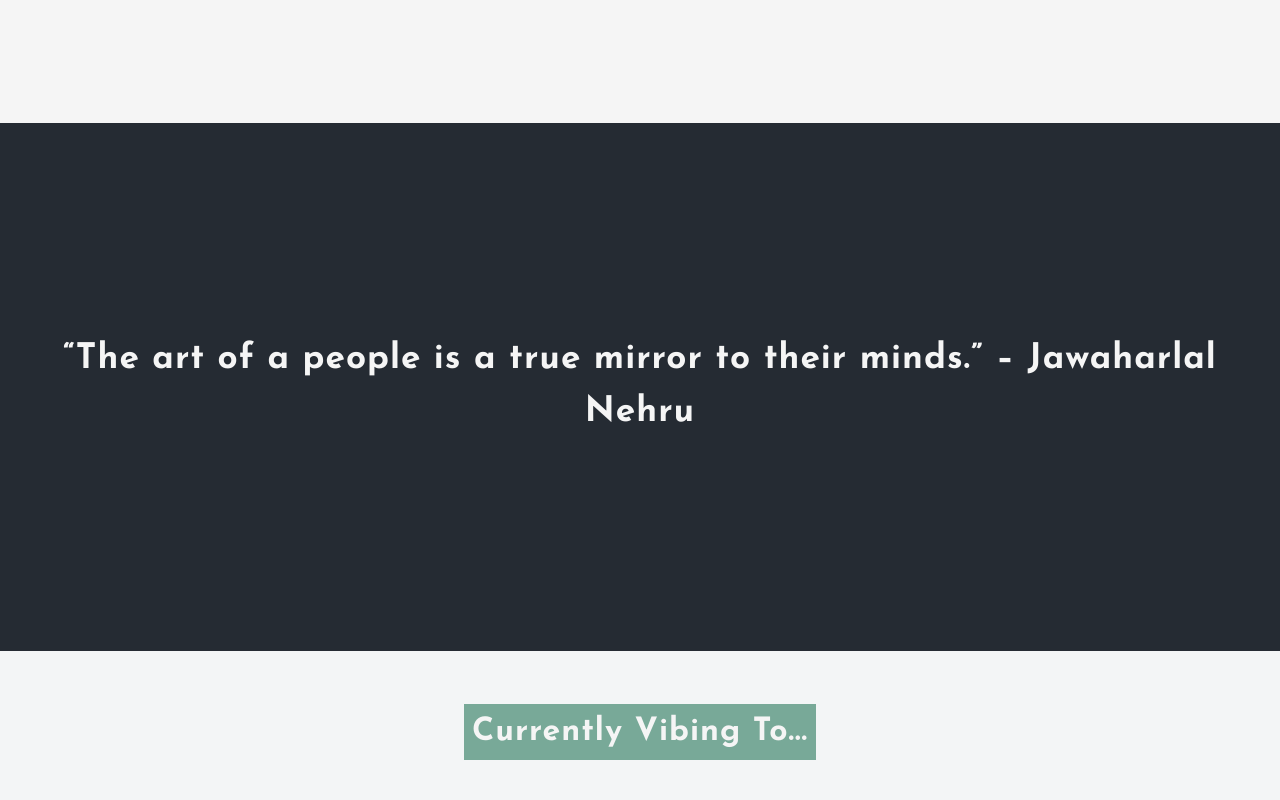
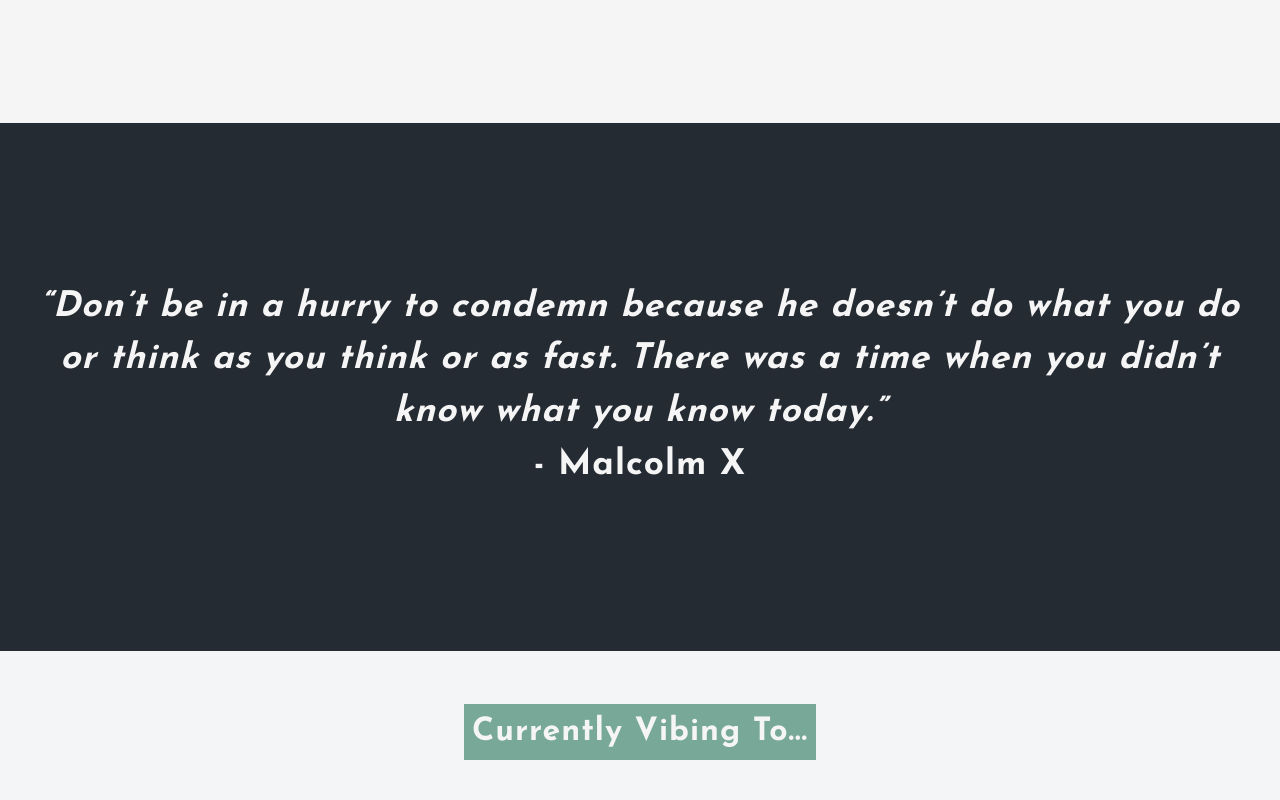
Before and after one commit to ryangrunest/react-portfolio, a Next.js app: page / in a window 1280 px wide. Shown: the part 1800-2600 px from the top of the page. Built offline with nearby package versions, Linux system fonts and the light colour scheme; a web font is replaced by a local one.

Commit message:
add redux dependencies. update quote on homepage

```diff
--- a/components/DefaultLayout.js
+++ b/components/DefaultLayout.js
@@ -2,11 +2,11 @@ import MyHeader from "./DefaultHeader";
 import MyHead from "./DefaultHead";
 import Footer from "./DefaultFooter";
 
-export default function Layout({ children, page }) {
+export default function Layout({ children, page, wrapper }) {
   return (
     <>
       <MyHead page={page} />
-      <div id="default-layout">
+      <div id="default-layout" className={wrapper}>
         <MyHeader />
         {children}
         <Footer />
--- a/components/NavMenu.js
+++ b/components/NavMenu.js
@@ -20,11 +20,12 @@ class NavMenu extends Component {
               <a onClick={this.props.click}>Blog</a>
             </Link>
           </li>
+          <li>
+            <Link href="/work">
+              <a onClick={this.props.click}>Work</a>
+            </Link>
+          </li>
         </ul>
-
-        {/* <Link href="/shop">
-        <a>Shop</a>
-      </Link> */}
       </div>
     );
   }
--- a/package.json
+++ b/package.json
@@ -18,18 +18,23 @@
     "@fortawesome/fontawesome-svg-core": "^1.2.35",
     "@fortawesome/free-solid-svg-icons": "^5.15.3",
     "@fortawesome/react-fontawesome": "^0.1.14",
+    "@reduxjs/toolkit": "^1.6.1",
     "axios": "^0.21.1",
     "babel-plugin-graphql-js-client-transform": "^1.1.1",
     "cross-fetch": "^3.1.4",
     "isomorphic-unfetch": "^3.1.0",
     "moment": "^2.29.1",
     "next": "^11.0.1",
+    "next-redux-wrapper": "^7.0.2",
     "node-fetch": "^2.6.1",
     "postcss": "^8.3.5",
     "react": "^17.0.2",
     "react-dom": "^17.0.2",
     "react-markdown": "^6.0.2",
+    "react-redux": "^7.2.4",
     "react-scrollmagic": "^2.3.0",
+    "redux": "^4.1.1",
+    "redux-thunk": "^2.3.0",
     "swr": "^0.5.6"
   }
 }
--- a/pages/components/Art.js
+++ b/pages/components/Art.js
@@ -3,8 +3,12 @@ export default function Art() {
   return (
     <div className="Art">
       <h1>
-        “The art of a people is a true mirror to their minds.” – Jawaharlal
-        Nehru
+        <i>
+          “Don’t be in a hurry to condemn because he doesn’t do what you do or
+          think as you think or as fast. There was a time when you didn’t know
+          what you know today.”
+        </i>
+        <span>- Malcolm X</span>
       </h1>
       <h4>
         <p>Currently Vibing To...</p>
--- a/pages/work/index.js
+++ b/pages/work/index.js
@@ -2,7 +2,7 @@ import Layout from "../../components/DefaultLayout";
 
 export default function Index() {
   return (
-    <Layout page="Work" childClass="work">
+    <Layout page="Work" wrapper="work">
       <div className="github-profile"></div>
       <div className="overlay">
         <h1>Software / Web Developer</h1>
--- a/public/index.css
+++ b/public/index.css
@@ -308,13 +308,14 @@ header .hamburger div {
   transition: 0.4s all ease-in-out;
   transform: translateX(100vw);
   display: flex;
-  justify-content: center;
+  justify-content: flex-end;
 }
 .NavMenu ul {
   list-style: none;
   padding: 0;
   margin: 0;
-  text-align: center;
+  margin-right: 1rem;
+  text-align: right;
 }
 .NavMenu ul li {
   padding: 0.5rem;
@@ -692,6 +693,7 @@ p {
   display: flex;
   align-items: center;
   justify-content: center;
+  flex-direction: column;
   text-align: center;
   background-color: #252b33;
   color: #f5f5f5;
--- a/stylesheets/index.scss
+++ b/stylesheets/index.scss
@@ -173,6 +173,7 @@ p {
     display: flex;
     align-items: center;
     justify-content: center;
+    flex-direction: column;
     text-align: center;
     background-color: $black;
     color: $light;
```
Also changed, not shown: pages/blog/index.js (+3 -5 lines), stylesheets/header.scss (+3 -15 lines), 1 other file (tests, documents, lock files or other folders).
